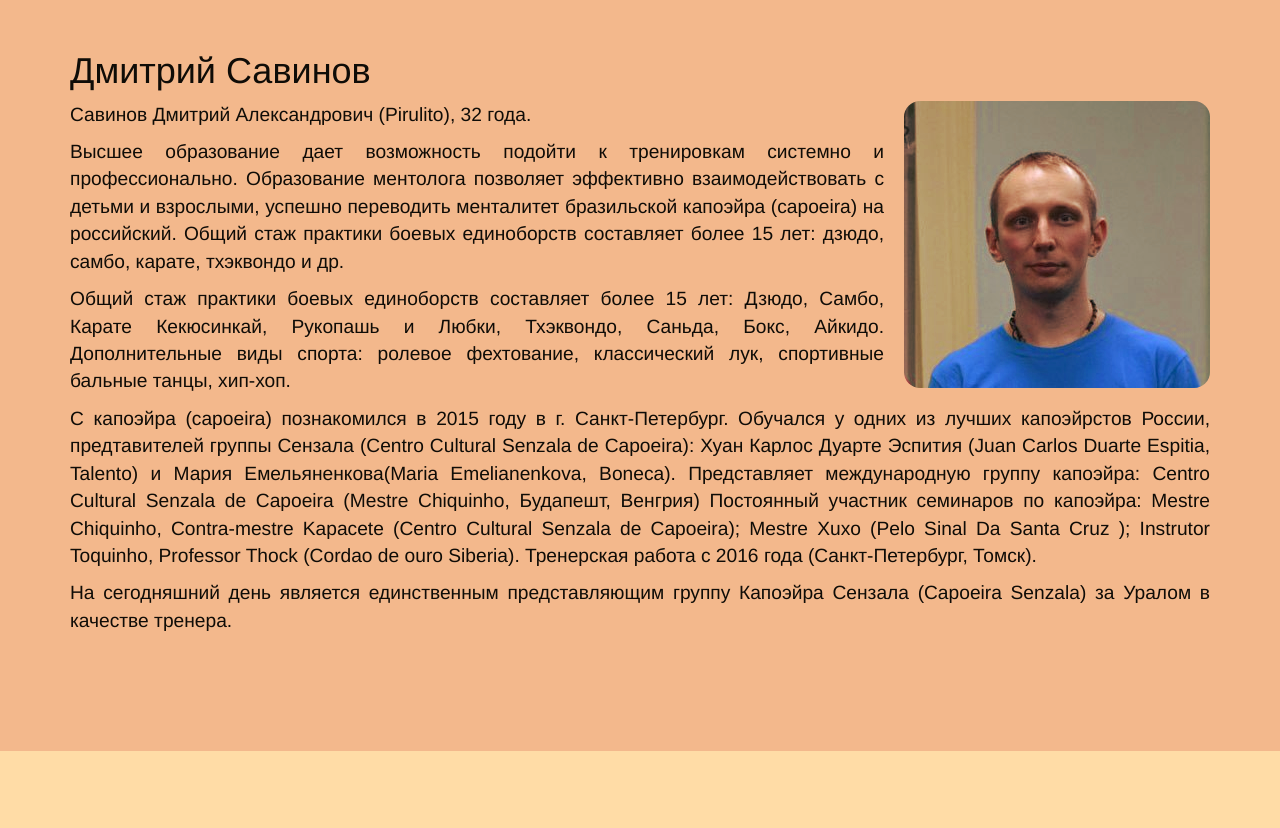
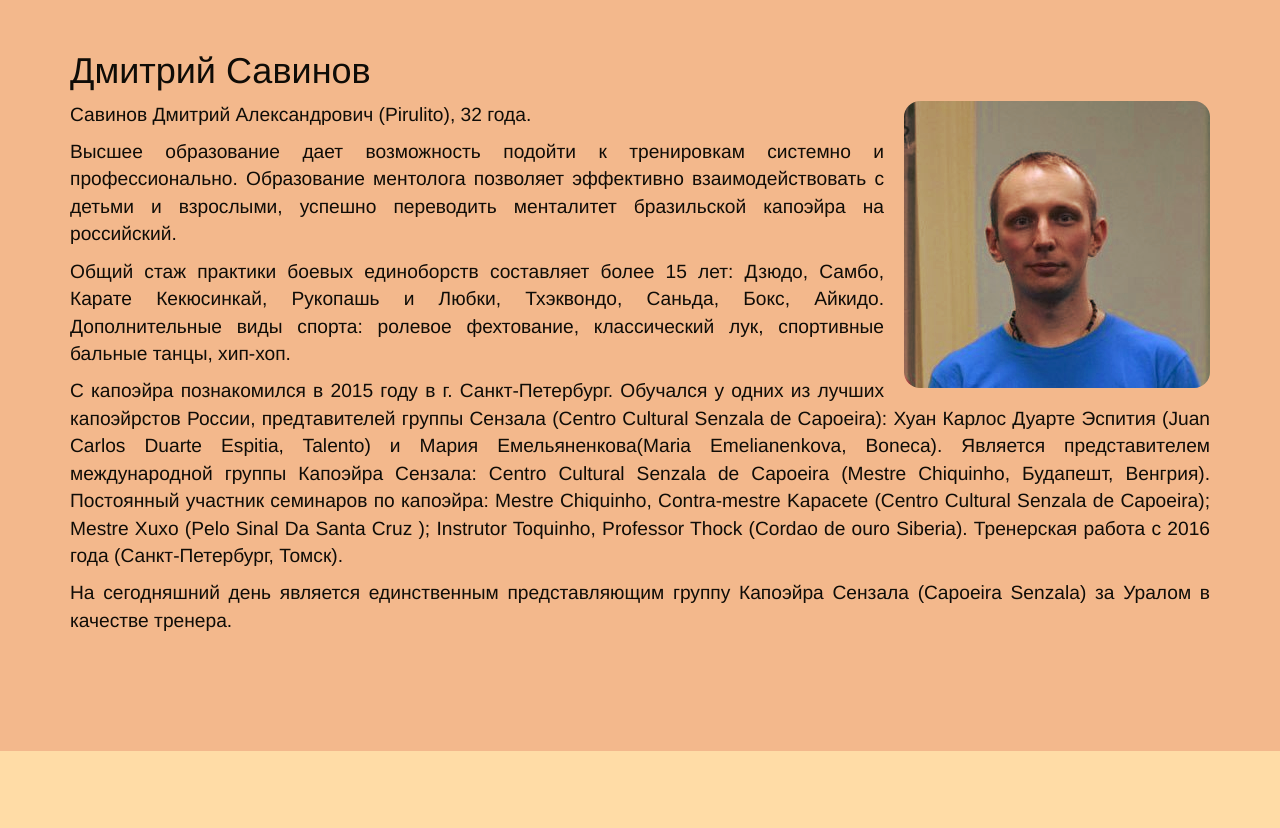
Before and after one commit to capoeira-tomsk/capoeira-tomsk.github.io, a plain HTML site: page index.html in a window 1280 px wide. Shown: the part 1100-1928 px from the top of the page. Drawn offline with Linux system fonts and the light colour scheme; a script that the page names is missing.

Commit message:
Update index.html

```diff
--- a/index.html
+++ b/index.html
@@ -155,8 +155,7 @@
                 <p>
                     Высшее образование дает возможность подойти к тренировкам системно  и профессионально.
                     Образование ментолога позволяет эффективно взаимодействовать с детьми и взрослыми, успешно
-                    переводить менталитет бразильской капоэйра (capoeira) на российский.
-                    Общий стаж практики боевых единоборств составляет более 15 лет: дзюдо, самбо, карате, тхэквондо и др.
+                    переводить менталитет бразильской капоэйра на российский.
                 </p>
                 <p>
                     Общий стаж практики боевых единоборств составляет более 15 лет: Дзюдо, Самбо, Карате Кекюсинкай,
@@ -165,11 +164,11 @@
                     танцы, хип-хоп.
                 </p>
                 <p>
-                    С капоэйра (capoeira) познакомился в 2015 году в г. Санкт-Петербург. Обучался у одних из лучших
+                    С капоэйра познакомился в 2015 году в г. Санкт-Петербург. Обучался у одних из лучших
                     капоэйрстов России, предтавителей группы Сензала (Centro Cultural Senzala de Capoeira): Хуан Карлос
                     Дуарте Эспития (Juan Carlos Duarte Espitia, Talento) и Мария Емельяненкова(Maria Emelianenkova,
                     Boneca).
-                    Представляет международную группу капоэйра: Centro Cultural Senzala de Capoeira (Mestre Chiquinho, Будапешт, Венгрия)
+                    Является представителем международной группы Капоэйра Сензала: Centro Cultural Senzala de Capoeira (Mestre Chiquinho, Будапешт, Венгрия).
                     Постоянный участник семинаров по капоэйра: Mestre Chiquinho, Contra-mestre Kapacete (Centro Cultural Senzala de Capoeira);
                     Mestre Xuxo (Pelo Sinal Da Santa Cruz ); Instrutor Toquinho, Professor Thock (Cordao de ouro Siberia).
                     Тренерская работа с 2016 года (Санкт-Петербург, Томск).
```
